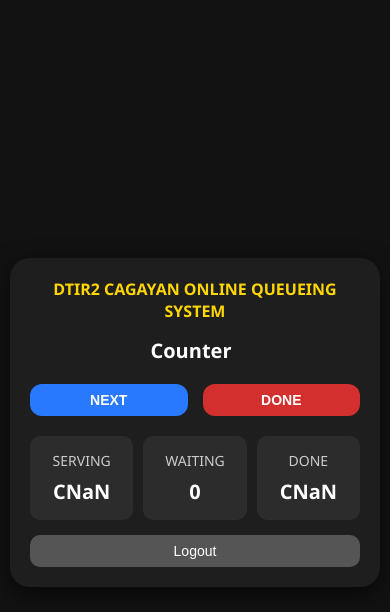
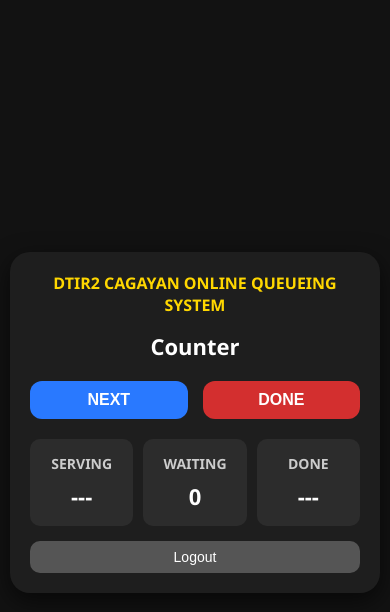
Before and after one commit to Jerwin1214/DTI-OnlineQueueing-System, a Laravel app: template resources/views/counter/dashboard.blade.php in a window 390 px wide. Shown: the top 612 px of the page. Run offline with Laravel 12, Linux system fonts and the light colour scheme; the template is opened without the code that fills it, so the values that code supplies are empty; parts of the project's set-up code (start-up, migrations or seed data) failed here and were passed over.

Commit message:
Refactor dashboard styles and update HTML structure

```diff
--- a/resources/views/counter/dashboard.blade.php
+++ b/resources/views/counter/dashboard.blade.php
@@ -7,8 +7,8 @@
     <script src="https://cdn.jsdelivr.net/npm/axios/dist/axios.min.js"></script>
 
     <style>
-        /* ====== Reset & Body ====== */
         * { box-sizing: border-box; margin: 0; padding: 0; }
+
         body {
             font-family: 'Segoe UI', Tahoma, Geneva, Verdana, sans-serif;
             background: #121212;
@@ -19,7 +19,6 @@
             padding: 10px;
         }
 
-        /* ====== Card Container ====== */
         .card {
             width: 100%;
             max-width: 380px;
@@ -31,7 +30,6 @@
             color: #fff;
         }
 
-        /* ====== Title ====== */
         .counter-title {
             font-size: 16px;
             font-weight: 600;
@@ -43,80 +41,60 @@
             font-size: 22px;
             font-weight: 700;
             margin-bottom: 20px;
-            display: flex;
-            justify-content: center;
-            align-items: center;
-            flex-wrap: wrap;
         }
 
         .username {
-            font-size: 18px;
-            font-weight: 500;
+            font-size: 16px;
             color: #00e676;
-            margin-left: 8px;
         }
 
-        /* ====== Buttons ====== */
         .buttons {
             display: flex;
             justify-content: center;
             gap: 15px;
             margin-bottom: 20px;
-            flex-wrap: wrap;
         }
 
         .buttons button {
-            flex: 1 1 45%;
+            flex: 1;
             padding: 10px;
             font-size: 16px;
             font-weight: 600;
             border: none;
             border-radius: 12px;
             cursor: pointer;
-            transition: transform 0.2s, box-shadow 0.2s;
+            transition: 0.2s;
         }
 
         .buttons button:hover {
             transform: translateY(-2px);
-            box-shadow: 0 5px 15px rgba(0,0,0,0.4);
         }
 
         .btn-next { background: #2979ff; color: #fff; }
         .btn-done { background: #d32f2f; color: #fff; }
 
-        /* ====== Stats ====== */
         .stats {
             display: flex;
             justify-content: space-between;
+            gap: 10px;
             margin-bottom: 15px;
-            gap: 10px;
-            flex-wrap: wrap;
         }
 
         .stat-box {
-            flex: 1 1 30%;
+            flex: 1;
             background: #2c2c2c;
             padding: 15px 10px;
             border-radius: 10px;
-            text-align: center;
         }
 
         .stat-box h3 {
             font-size: 14px;
-            font-weight: 500;
             color: #ccc;
         }
 
         .stat-box h2 {
-            font-size: 24px;
-            font-weight: 700;
+            font-size: 22px;
             margin-top: 8px;
-            color: #fff;
-        }
-
-        /* ====== Logout Button ====== */
-        .logout {
-            margin-top: 10px;
         }
 
         .logout button {
@@ -128,58 +106,51 @@
             background: #555;
             color: #fff;
             cursor: pointer;
-            transition: background 0.2s;
         }
 
         .logout button:hover {
             background: #777;
-        }
-
-        /* ====== Responsive ====== */
-        @media(max-width: 400px) {
-            h1 { font-size: 20px; }
-            .username { font-size: 16px; }
-            .stat-box h2 { font-size: 20px; }
-            .buttons button { font-size: 14px; padding: 8px; }
         }
     </style>
 </head>
 <body>
 
 <div class="card">
+
     <div class="counter-title">
         DTIR2 CAGAYAN ONLINE QUEUEING SYSTEM
     </div>
 
-    <!-- Counter Number and Full Name -->
     <h1>
         Counter {{ $counterId }}
-        <span class="username">{{ $fullName ?? $user->user_id }}</span>
+        <br>
+        <span class="username">
+            {{ $fullName ?? $user->user_id }}
+        </span>
     </h1>
 
-    <!-- Buttons -->
     <div class="buttons">
         <button class="btn-next" onclick="nextTicket()">NEXT</button>
         <button class="btn-done" onclick="completeTicket()">DONE</button>
     </div>
 
-    <!-- Stats -->
     <div class="stats">
         <div class="stat-box">
             <h3>SERVING</h3>
             <h2 id="serving">---</h2>
         </div>
+
         <div class="stat-box">
             <h3>WAITING</h3>
             <h2 id="waiting">0</h2>
         </div>
+
         <div class="stat-box">
             <h3>DONE</h3>
             <h2 id="done">---</h2>
         </div>
     </div>
 
-    <!-- Logout -->
     <div class="logout">
         <form method="POST" action="{{ route('counter.logout') }}">
             @csrf
@@ -187,67 +158,69 @@
         </form>
     </div>
 
-    <!-- 🔊 AUDIO -->
+    <!-- AUDIO -->
     <audio id="nextSound" preload="auto">
         <source src="{{ asset('storage/audios/doorbell-223669.mp3') }}" type="audio/mpeg">
     </audio>
+
 </div>
 
 <script>
+
+// CSRF
 axios.defaults.headers.common['X-CSRF-TOKEN'] =
     document.querySelector('meta[name="csrf-token"]').content;
 
-// 🔊 PLAY SOUND ON NEXT ONLY
+/* PLAY SOUND */
 function playNextSound() {
     const sound = document.getElementById('nextSound');
     sound.currentTime = 0;
-    sound.play().catch(e => console.log("Audio blocked:", e));
+    sound.play().catch(() => {});
 }
 
-/* SERVE NEXT TICKET */
+/* NEXT */
 function nextTicket() {
     axios.post("{{ route('counter.serveTicket') }}")
         .then(() => {
             loadStats();
-            playNextSound(); // 🔥 play sound exactly once per NEXT click
+            playNextSound();
         })
         .catch(error => {
-            alert(error.response?.data?.message ?? 'No waiting tickets or already serving.');
+            alert(error.response?.data?.message ?? 'No waiting tickets.');
         });
 }
 
-/* COMPLETE CURRENT TICKET */
+/* DONE */
 function completeTicket() {
     axios.post("{{ route('counter.completeTicket') }}")
         .then(() => loadStats())
         .catch(error => {
-            alert(error.response?.data?.message ?? 'No ticket currently serving.');
+            alert(error.response?.data?.message ?? 'No serving ticket.');
         });
 }
 
-/* LOAD LIVE STATS */
+/* LOAD STATS */
 function loadStats() {
     axios.get("{{ route('counter.status') }}")
         .then(response => {
-            const servingNum = response.data.serving;
-            const waitingNum = response.data.waiting;
-            const lastDoneNum = response.data.last_done;
 
-            document.getElementById('serving').innerText = servingNum !== null
-                ? 'C' + String(parseInt(servingNum,10)).padStart(3,'0')
-                : '---';
+            // Backend already returns formatted C001
+            document.getElementById('serving').innerText =
+                response.data.serving ?? '---';
 
-            document.getElementById('waiting').innerText = waitingNum ?? 0;
+            document.getElementById('waiting').innerText =
+                response.data.waiting ?? 0;
 
-            document.getElementById('done').innerText = lastDoneNum !== null
-                ? 'C' + String(parseInt(lastDoneNum,10)).padStart(3,'0')
-                : '---';
-        });
+            document.getElementById('done').innerText =
+                response.data.last_done ?? '---';
+        })
+        .catch(err => console.log(err));
 }
 
-/* Auto-refresh every 3 seconds */
+/* Auto refresh */
 setInterval(loadStats, 3000);
 loadStats();
+
 </script>
 
 </body>
```
